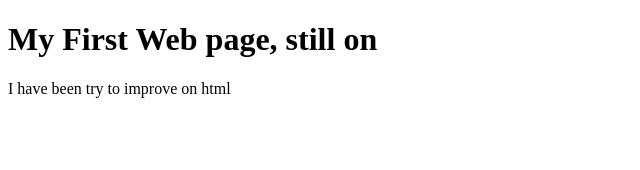
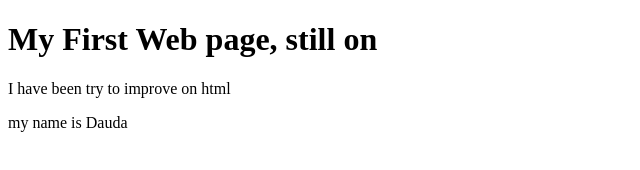
Before and after one commit to Ahmed-Dauda/lecture0, a plain HTML site: page hello.html in a window 1280 px wide. Shown: the whole page, without its empty margins (0-640 px from the left). Drawn offline with Linux system fonts and the light colour scheme.

Commit message:
Update hello.html

```diff
--- a/hello.html
+++ b/hello.html
@@ -8,5 +8,6 @@
 	 <body>
 							<h1>My First Web page, still on</h1>
 							<p>I have been try to improve on html</p>
+		 					<p>my name is Dauda</p>
 	 </body>
  </html>
```
